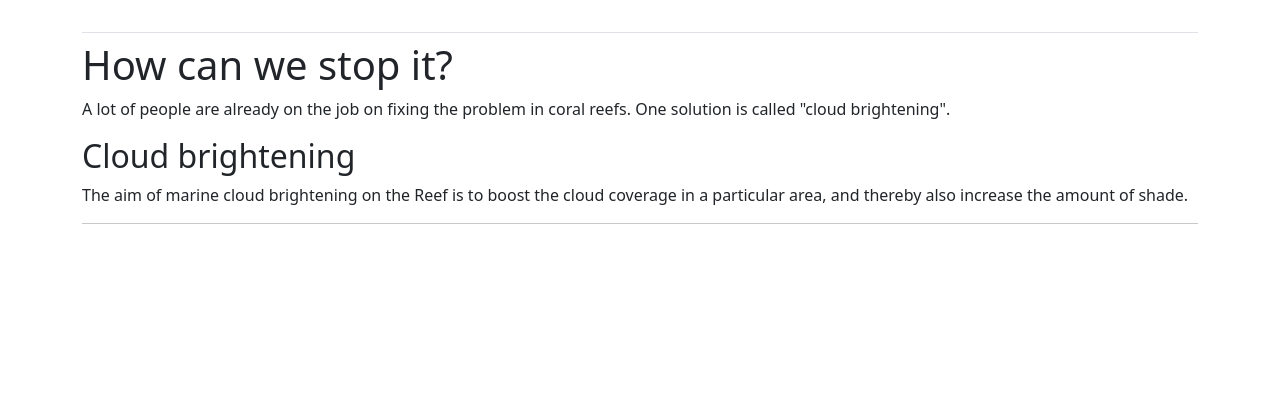
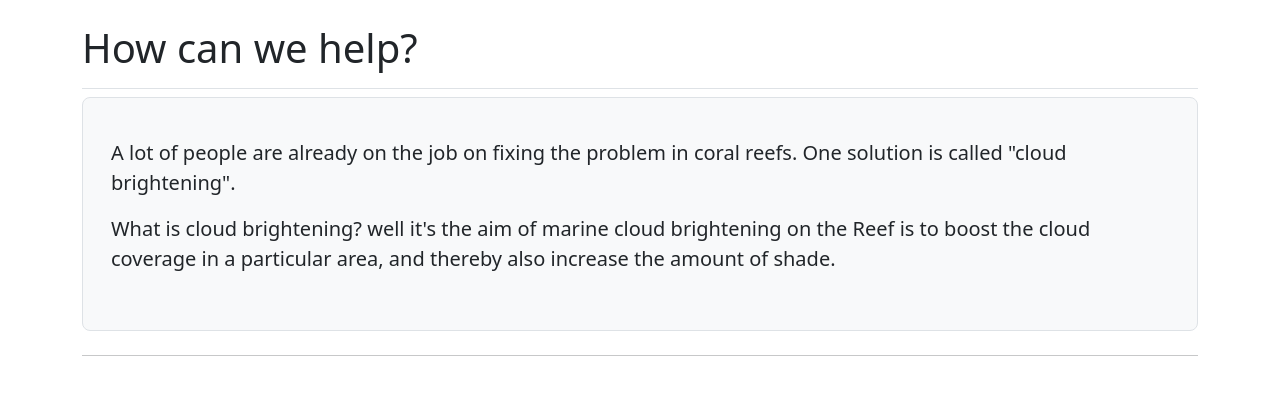
Before and after one commit to thescpman/coral_reef_app, a Django app: template website/templates/website/help_the_ocean.html in a window 1280 px wide. Shown: the part 58-453 px from the top of the page. Run offline with Django 3.2, Linux system fonts and the light colour scheme; the template is opened without the code that fills it, so the values that code supplies are empty; some libraries are stand-ins or nearby versions.

Commit message:
Edited website.

```diff
--- a/website/templates/website/help_the_ocean.html
+++ b/website/templates/website/help_the_ocean.html
@@ -1,20 +1,27 @@
 {% extends 'website/base.html' %}
 
+{% block page_header %}
+  <h1>How can we help?</h1>
+{% endblock page_header %}
 {% block content %}
-  <h1>How can we stop it?</h1>
+  <div class="p-3 mb-4 bg-light border rounded-3">
+    <div class="container-fluid py-4">
+      <p class="lead">
+        A lot of people are already on the job on fixing the problem in coral
+    reefs. One solution is called "cloud brightening".
+      </p>
 
-  <p>A lot of people are already on the job on fixing the problem in coral
-    reefs. One solution is called "cloud brightening".
-  </p>
 
-  <h2>
-    Cloud brightening
-  </h2>
+      <p class="lead">
+        What is cloud brightening? well it's the aim of marine cloud brightening on the Reef is to boost the cloud coverage
+         in a particular area, and thereby also increase the amount of shade.
+      </p>
+    </div>
+  </div>
 
-  <p>
-    The aim of marine cloud brightening on the Reef is to boost the cloud coverage
-     in a particular area, and thereby also increase the amount of shade.
-  </p>
+
+
+
 
   <hr/>
 {% endblock content %}
```
Also changed, not shown: website/templates/website/coral_reef.html (+17 -13 lines).
